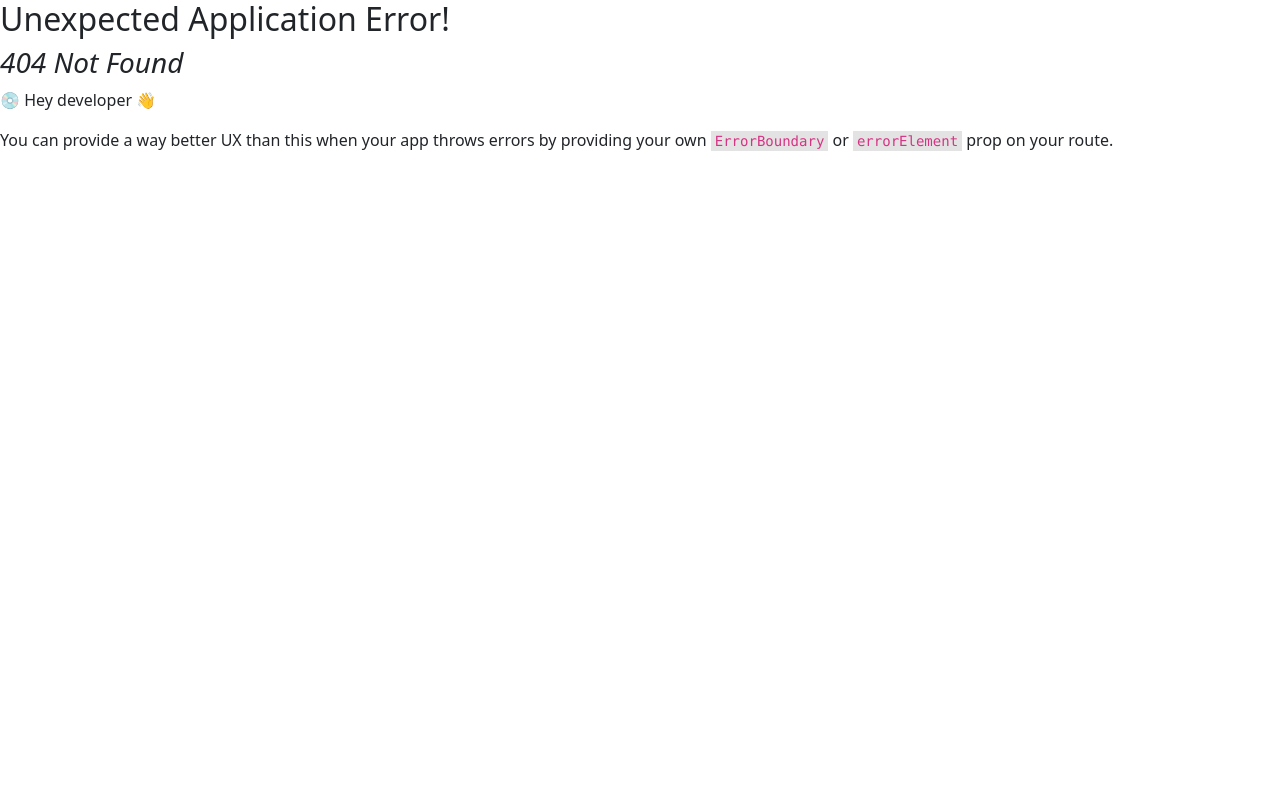
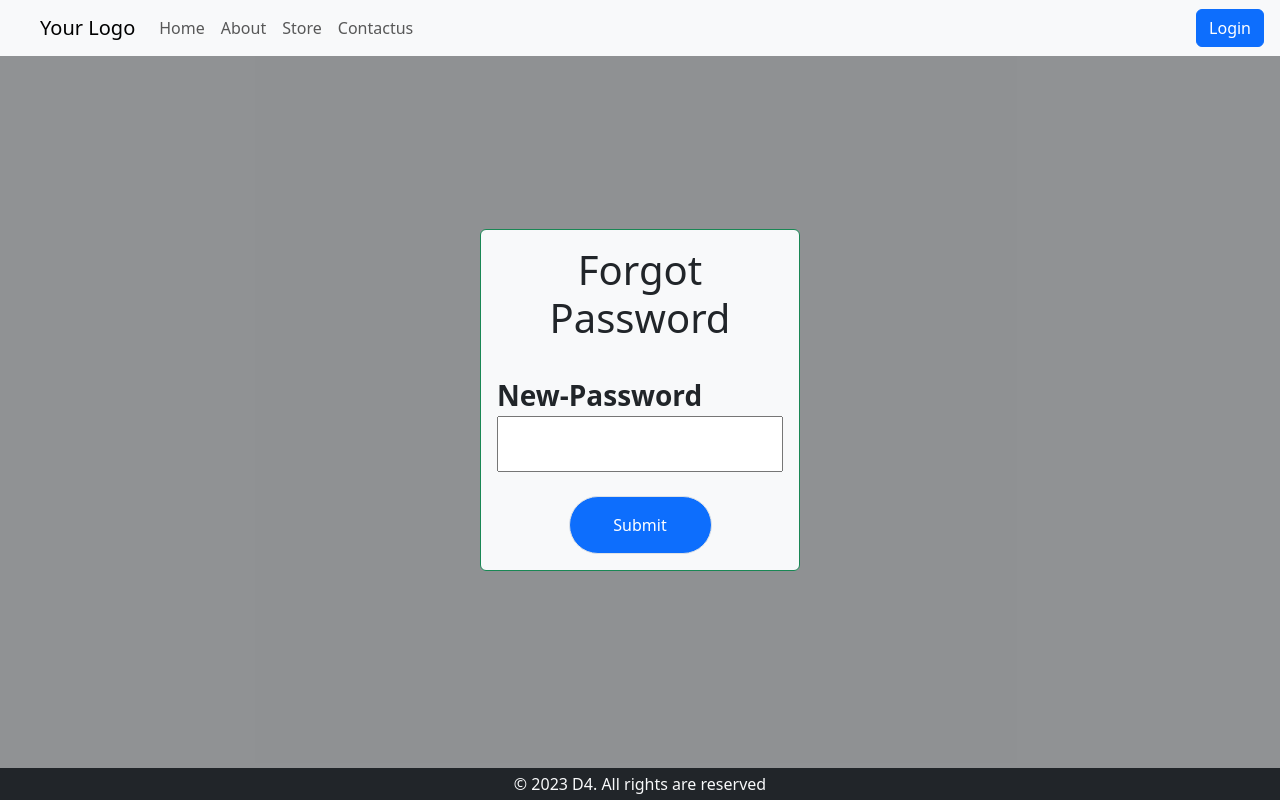
Before and after one commit to codepath26/Eccomarce_React, a React (Create React App) app: page /resetpassword in a window 1280 px wide. Before the commit this address had no page. Built offline with nearby package versions, Linux system fonts and the light colour scheme.

Commit message:
adding forgot password page

```diff
--- /dev/null
+++ b/src/Components/Auth/ForgotPassword.js
@@ -0,0 +1,18 @@
+import React from 'react'
+import { createPortal } from 'react-dom'
+import ForgotpassModal from '../Overlays/ForgotPassModal'
+
+function ForgotPass(props) {
+
+  const portalElement = document.getElementById('overlays');
+  return (
+    <>
+
+     {
+      createPortal(<ForgotpassModal onclose={props.onClose}/>,portalElement)
+     }
+    </>
+  )
+}
+
+export default ForgotPass;
--- a/src/Components/Header/Header.js
+++ b/src/Components/Header/Header.js
@@ -6,17 +6,17 @@ import { useAuthContext } from "../../Context/AuthContext";
 
 function Header(props) {
   const { cartDetails } = useProduct();
-  const {logoutHandler ,userIsLoggedIn} = useAuthContext();
-    const navigate = useNavigate();
+  const { logoutHandler, userIsLoggedIn } = useAuthContext();
+
+  const navigate = useNavigate();
   const totalNumber = cartDetails.products.reduce((acc, product) => {
     return acc + product.quantity;
   }, 0);
   console.log("total number", totalNumber);
-  const onLogOut = ()=>{
+  const onLogOut = () => {
     logoutHandler();
-    navigate('/login');
-
-  }
+    navigate("/login");
+  };
   return (
     <nav className="navbar navbar-expand-lg navbar-light bg-light position-fixed top-0 left-0 w-100 z-1">
       <div className="container">
@@ -80,8 +80,24 @@ function Header(props) {
         </div>
       </div>
 
-     { !userIsLoggedIn  ? <Link className="btn btn-primary" to="/login">Login</Link> : <button onClick={onLogOut} className="btn btn-primary mx-1">Logout</button>}
-      <button
+      {!userIsLoggedIn ? (
+        <Link className="btn btn-primary me-3" to="/login">
+          Login
+        </Link>
+      ) : (
+        <button onClick={onLogOut} className="btn btn-primary mx-1">
+          Logout
+        </button>
+      )}
+      {userIsLoggedIn && (
+        <Link
+          to="/resetpassword"
+          className="btn btn-primary"
+        >
+          Forgot Password
+        </Link>
+      )}
+     {userIsLoggedIn &&  <button
         className="btn btn-dark mx-4 position-relative"
         onClick={() => {
           props.onOpen();
@@ -92,7 +108,7 @@ function Header(props) {
           {totalNumber}
           <span className="visually-hidden">unread messages</span>
         </span>
-      </button>
+      </button>}
     </nav>
   );
 }
--- /dev/null
+++ b/src/Components/Overlays/ForgotPassModal.js
@@ -0,0 +1,68 @@
+import React from 'react'
+import axios from "axios";
+import  { useState } from "react";
+import { useNavigate } from "react-router-dom";
+import { useAuthContext } from '../../Context/AuthContext';
+function ForgotPassModal() {
+  const [password, setPassword] = useState("");
+
+  const navigate = useNavigate();
+  const {token,logginHandler} = useAuthContext();
+
+  const onForgotPass = async (e) => {
+    e.preventDefault();
+    console.log("forgot password is called")
+    console.log(token);
+    const user = {
+      idToken: token,
+      password: password,
+      returnSecureToken : true,
+    };
+    try {
+      const response = await axios.post(
+        `https://identitytoolkit.googleapis.com/v1/accounts:update?key=${process.env.REACT_APP_FIREBASE_API_KEY}`,
+        user
+      );
+      console.log("Forgotpass",response.data.refreshToken);
+      logginHandler(response.data.refreshToken);
+      navigate('/login');
+    } catch (err) {
+      console.log(err);
+    }
+  };
+  return (
+    <>
+      <div className="w-100 vh-100  d-flex justify-content-center align-items-center bg-dark bg-opacity-50 z-2">
+        <div className="w-50">
+          <form
+            onSubmit={onForgotPass}
+            className="border border-success w-50 m-auto p-3 rounded z-3 bg-light position-relative"
+          >
+            <div className="text-center">
+              <h1>Forgot Password</h1>
+            </div>
+            <div className="d-flex flex-column">
+              <label className="fs-3 fw-bold mt-4" htmlFor="password">
+                New-Password
+              </label>
+              <input
+                type="password"
+                className="p-2 fs-4"
+                id="password"
+                value={password}
+                onChange={(e) => setPassword(e.target.value)}
+              />
+            </div>
+            <div className="text-center">
+              <button className="btn btn-primary mt-4 w-50 border rounded-pill p-3">
+                Submit
+              </button>
+            </div>
+          </form>
+        </div>
+      </div>
+    </>
+  );
+}
+
+export default ForgotPassModal;
--- a/src/Components/Overlays/LoginModal.js
+++ b/src/Components/Overlays/LoginModal.js
@@ -1,11 +1,12 @@
 import axios from "axios";
 import React, { useState } from "react";
 import { Link, useNavigate } from "react-router-dom";
+import { useAuthContext } from "../../Context/AuthContext";
 
 function LoginModal(props) {
   const [email, setEmail] = useState("");
   const [password, setPassword] = useState("");
-
+  const {onUserLogin ,logginHandler} =useAuthContext();
   const navigate = useNavigate();
   const closeOverlay = () => {
     navigate("/");
@@ -22,6 +23,8 @@ function LoginModal(props) {
         user
       );
       console.log("Login response",response);
+      onUserLogin();
+      logginHandler(response.data.idToken)
       navigate('/');
     } catch (err) {
       console.log(err);
@@ -32,7 +35,7 @@ function LoginModal(props) {
       <div className="w-100 vh-100  d-flex justify-content-center align-items-center bg-dark bg-opacity-50 z-2">
         <div className="w-50">
           <form
-            onClick={onLogin}
+            onSubmit={onLogin}
             className="border border-success w-50 m-auto p-3 rounded z-3 bg-light position-relative"
           >
             <button
@@ -78,12 +81,7 @@ function LoginModal(props) {
               >
                 Create new account
               </Link>
-              <Link
-                to="/resetpassword"
-                className="d-block link-offset-2 link-offset-3-hover link-underline link-underline-opacity-0 link-underline-opacity-75-hover mt-1"
-              >
-                Forgot Password
-              </Link>
+
             </div>
           </form>
         </div>
--- a/src/Components/Overlays/SignUpModal.js
+++ b/src/Components/Overlays/SignUpModal.js
@@ -28,6 +28,7 @@ function SignUpModal(props) {
           user
         );
         console.log(response);
+        console.log("signu",response.data.idToken)
         logginHandler(response.data.idToken)
         navigate('/login');
       } catch (err) {
--- a/src/Context/AuthContext.js
+++ b/src/Context/AuthContext.js
@@ -4,7 +4,8 @@ const AuthContext = createContext({
   token : '',
   userIsLoggedIn : false,
   logginHandler : (token)=>{},
-  logoutHandler : ()=>{}
+  logoutHandler : ()=>{},
+  onUserLogin : ()=>{}
 });
 
 
@@ -15,22 +16,29 @@ export const useAuthContext = ()=>{
 
 const AuthContextProvider = (props)=>{
   const [token ,setToken] = useState(null);
+  const [userIsLoggedIn ,setUserIsLoggedIn] = useState(false);
 
-  const userIsLoggedIn = !!token;
+
 
 
   const logginHandler = (token)=>{
+    console.log("setting  the tocke" , token)
     setToken(token);
+
   }
   const logoutHandler = ()=>{
     // userIsLoggedIn
     setToken(null);
+    setUserIsLoggedIn(false);
+  }
+  const onUserLogin = ()=>{
+    setUserIsLoggedIn(true);
   }
 
 
 
   return (
-    <AuthContext.Provider value={{token , userIsLoggedIn , logginHandler , logoutHandler}}>
+    <AuthContext.Provider value={{token , userIsLoggedIn , logginHandler , logoutHandler , onUserLogin}}>
       {
         props.children
       }
--- a/src/index.js
+++ b/src/index.js
@@ -11,6 +11,7 @@ import Details from  './Components/Details/Deatils'
 // import AuthForm from "./Components/Auth/AuthForm";
 import LoginModal from "./Components/Overlays/LoginModal";
 import SignUpModal from "./Components/Overlays/SignUpModal";
+import ForgotPass from "./Components/Auth/ForgotPassword";
 // import Welcome from "./Components/Welcome/Welcome";
 // import AuthForm from "./Components/Auth/AuthForm";
 
@@ -29,6 +30,10 @@ import SignUpModal from "./Components/Overlays/SignUpModal";
             {
               path: "login",
               element: <LoginModal/>,
+            },
+            {
+              path: "resetpassword",
+              element: <ForgotPass/>,
             },
             {
               path: "signup",
```
